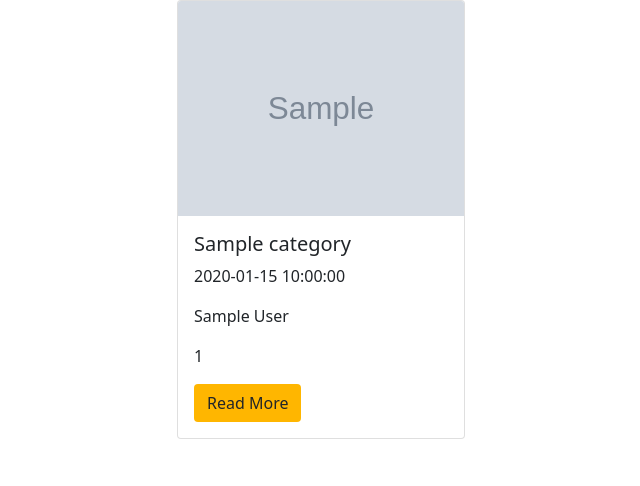
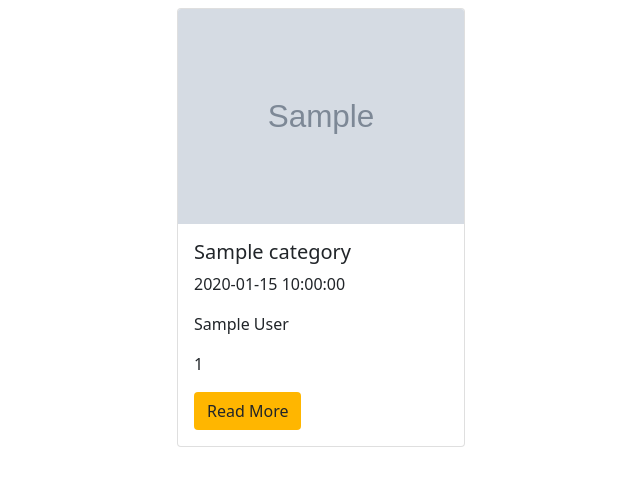
Before and after one commit to TERESIA012/Habari_Leo, a Flask app: template app/templates/index.html in a window 1280 px wide. Shown: the part 56-542 px from the top of the page, without its empty margins (149-789 px from the left). Run offline with Flask 2, Linux system fonts and the light colour scheme; the template is opened without the code that fills it: most values are stand-ins (such as "Sample title", 1, 10 or a date in 2020); grey boxes marked "Sample" are stand-in pictures; some libraries are stand-ins or nearby versions.

Commit message:
modify cards

```diff
--- a/app/templates/macros.html
+++ b/app/templates/macros.html
@@ -10,7 +10,7 @@
 {% macro displayTrending(category_list) %}
 {% for category in category_list %}
 
-<div class="col-md-4">
+<div class="col-md-4 mb-2 mt-2">
     <div class="card" style="width: 18rem;">
 
         <img src="{{category.urlToImage}}" class="card-img-top" alt="...">
--- a/app/templates/navbar.html
+++ b/app/templates/navbar.html
@@ -1,6 +1,6 @@
 <nav class="navbar navbar-expand-lg navbar-light " style="background-color:#ff8d00;color:#000">
     <div class="container-fluid">
-      <a class="navbar-brand" href="#">HabariLeo</a>
+      <a class="navbar-brand" href="/">HabariLeo</a>
       <button class="navbar-toggler" type="button" data-bs-toggle="collapse" data-bs-target="#navbarNavAltMarkup" aria-controls="navbarNavAltMarkup" aria-expanded="false" aria-label="Toggle navigation">
         <span class="navbar-toggler-icon"></span>
       </button>
```
